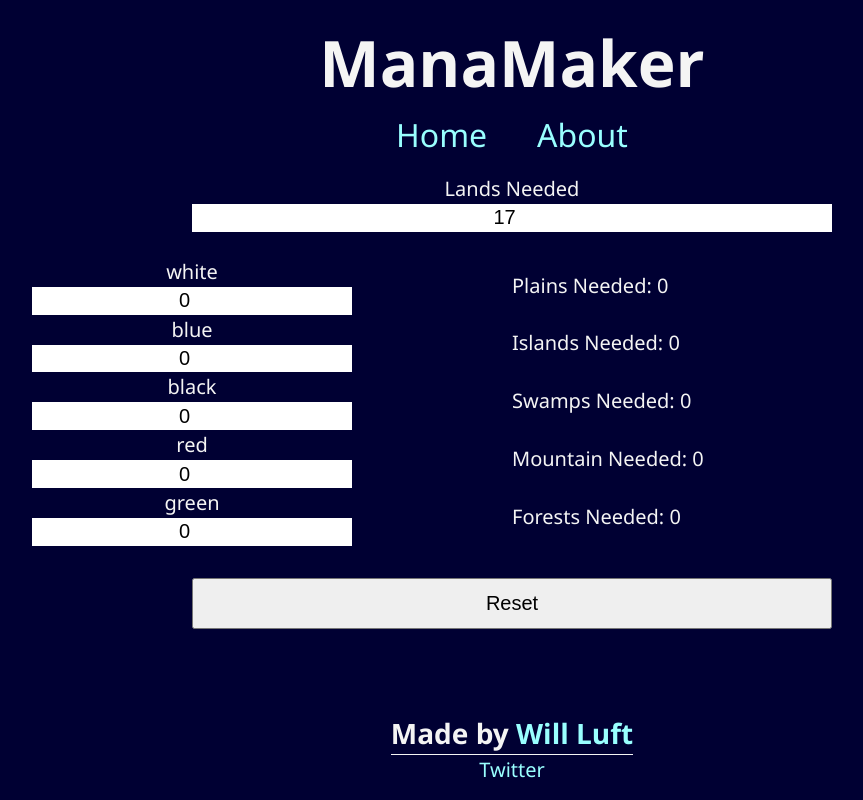
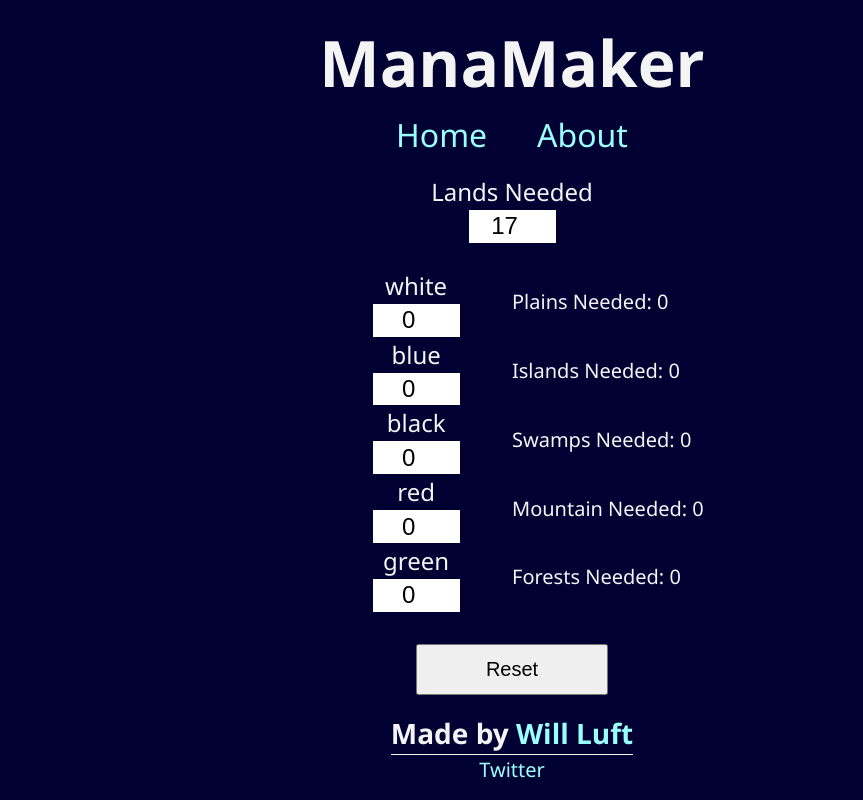
Before and after one commit to wdluft/manamaker-version-2, a React app: page / in a window 1280 px wide. Shown: the whole page, without its empty margins (128-991 px from the left). Built offline with nearby package versions, Linux system fonts and the light colour scheme.

Commit message:
Updated calculatedSourcesNeeded function to handle if the totalPips equals 0

```diff
--- a/package.json
+++ b/package.json
@@ -38,6 +38,7 @@
     "postcss-normalize": "8.0.1",
     "postcss-preset-env": "6.7.0",
     "postcss-safe-parser": "4.0.1",
+    "prop-types": "^15.7.2",
     "react": "^16.12.0",
     "react-app-polyfill": "^1.0.5",
     "react-dev-utils": "^10.0.0",
--- a/src/components/calculator/Calculator.js
+++ b/src/components/calculator/Calculator.js
@@ -22,7 +22,7 @@ const Calculator = () => (
 export default Calculator;
 
 const StyledCalculator = styled.section`
-  width: 100%;
+  max-width: 750px;
   display: grid;
   grid-template-columns: repeat(2, 1fr);
 
--- a/src/components/calculator/TotalLandsNeeded.js
+++ b/src/components/calculator/TotalLandsNeeded.js
@@ -1,25 +1,34 @@
-import React from 'react'
+import React from 'react';
 import styled from 'styled-components';
 import { Input } from '../styledComponents/StyledInput';
 import { Label } from '../styledComponents/StyledLabel';
 
-import { CalculatorContext } from '../../contexts/CalculatorContext'
+import { CalculatorContext } from '../../contexts/CalculatorContext';
 
-const TotalLandsNeeded = () => {
-  return <CalculatorContext.Consumer>
-    {(context) => {
+const TotalLandsNeeded = () => (
+  <CalculatorContext.Consumer>
+    {context => {
       const { totalLands, updateLands } = context;
       return (
         <StyledDiv>
           <Label htmlFor="landsNeeded">Lands Needed</Label>
-          <Input type="number" name="landsNeeded" id="landsNeeded" min="0" max='100' value={totalLands} step='1' onChange={updateLands}/>
+          <Input
+            type="number"
+            name="landsNeeded"
+            id="landsNeeded"
+            min="0"
+            max="100"
+            value={totalLands}
+            step="1"
+            onChange={updateLands}
+          />
         </StyledDiv>
-      )
+      );
     }}
   </CalculatorContext.Consumer>
-}
+);
 
-export default TotalLandsNeeded
+export default TotalLandsNeeded;
 
 const StyledDiv = styled.div`
   grid-column: 1/3;
--- a/src/components/styledComponents/StyledInput.js
+++ b/src/components/styledComponents/StyledInput.js
@@ -6,7 +6,6 @@ export const Input = styled.input`
   font-size: 1.25rem;
 
   text-align: center;
-  width: 50%;
   padding: 0.15rem 0;
 
   &:active {
@@ -16,4 +15,8 @@ export const Input = styled.input`
   &:focus {
     outline: none;
   }
+
+  @media (min-width: 500px) {
+    font-size: 1.5rem;
+  }
 `;
--- a/src/components/styledComponents/StyledLabel.js
+++ b/src/components/styledComponents/StyledLabel.js
@@ -2,4 +2,8 @@ import styled from 'styled-components';
 
 export const Label = styled.label`
   font-size: 1.25rem;
+
+  @media (min-width: 500px) {
+    font-size: 1.5rem;
+  }
 `;
--- a/src/contexts/CalculatorContext.js
+++ b/src/contexts/CalculatorContext.js
@@ -1,4 +1,5 @@
 import React, { createContext, Component } from 'react';
+import PropTypes from 'prop-types';
 
 export const CalculatorContext = createContext();
 
@@ -11,40 +12,40 @@ export default class CalculatorContextProvider extends Component {
         color: 'white',
         landType: 'Plains',
         pips: 0,
-        sourcesNeeded: 0
+        sourcesNeeded: 0,
       },
       {
         id: 2,
         color: 'blue',
         landType: 'Islands',
         pips: 0,
-        sourcesNeeded: 0
+        sourcesNeeded: 0,
       },
       {
         id: 3,
         color: 'black',
         landType: 'Swamps',
         pips: 0,
-        sourcesNeeded: 0
+        sourcesNeeded: 0,
       },
       {
         id: 4,
         color: 'red',
         landType: 'Mountain',
         pips: 0,
-        sourcesNeeded: 0
+        sourcesNeeded: 0,
       },
       {
         id: 5,
         color: 'green',
         landType: 'Forests',
         pips: 0,
-        sourcesNeeded: 0
+        sourcesNeeded: 0,
       },
-    ]
-  }
+    ],
+  };
 
-  handleReset = (e) => {
+  handleReset = e => {
     e.preventDefault();
 
     this.setState({
@@ -55,58 +56,69 @@ export default class CalculatorContextProvider extends Component {
           color: 'white',
           landType: 'Plains',
           pips: 0,
-          sourcesNeeded: 0
+          sourcesNeeded: 0,
         },
         {
           id: 2,
           color: 'blue',
           landType: 'Islands',
           pips: 0,
-          sourcesNeeded: 0
+          sourcesNeeded: 0,
         },
         {
           id: 3,
           color: 'black',
           landType: 'Swamps',
           pips: 0,
-          sourcesNeeded: 0
+          sourcesNeeded: 0,
         },
         {
           id: 4,
           color: 'red',
           landType: 'Mountains',
           pips: 0,
-          sourcesNeeded: 0
+          sourcesNeeded: 0,
         },
         {
           id: 5,
           color: 'green',
           landType: 'Forests',
           pips: 0,
-          sourcesNeeded: 0
-        }
-      ]
+          sourcesNeeded: 0,
+        },
+      ],
     });
-  }
+  };
 
   updateLands = e => {
-    let newColors = [...this.state.manaColors];
+    const { manaColors } = this.state;
+
+    const newColors = [...manaColors];
 
     const newTotalLands = e.target.value;
 
+    console.log(newTotalLands);
+
     // Calculate total pips
     const totalPips = this.getTotalPips(newColors);
+    console.log(`Total Pips: ${totalPips}`);
 
     // Calculate sourcesNeeded
     newColors.forEach(color => {
-      color.sourcesNeeded = this.calculateSourcesNeeded(color.pips, totalPips, newTotalLands)
+      color.sourcesNeeded = this.calculateSourcesNeeded(
+        color.pips,
+        totalPips,
+        newTotalLands
+      );
     });
+    console.log(newColors);
 
     this.setState({ totalLands: newTotalLands, manaColors: newColors });
   };
 
   updatePips = e => {
-    let newColors = this.state.manaColors.map(color => {
+    const { manaColors, totalLands } = this.state;
+    const newColors = manaColors.map(color => {
       if (color.color === e.target.name) {
         color.pips = Number(e.target.value);
       }
@@ -117,31 +129,46 @@ export default class CalculatorContextProvider extends Component {
 
     // Calculate sourcesNeeded
     newColors.forEach(color => {
-      color.sourcesNeeded = this.calculateSourcesNeeded(color.pips, totalPips, this.state.totalLands)
+      color.sourcesNeeded = this.calculateSourcesNeeded(
+        color.pips,
+        totalPips,
+        totalLands
+      );
     });
 
     this.setState({
-      manaColors: newColors
-    })
-  }
+      manaColors: newColors,
+    });
+  };
 
-  getTotalPips = (colors) => {
-    const colorPips = colors.map(color => color.pips)
+  getTotalPips = colors => {
+    const colorPips = colors.map(color => color.pips);
     return colorPips.reduce(
       (accumulator, currentValue) => accumulator + currentValue,
       0
-    )
-  }
+    );
+  };
 
-  calculateSourcesNeeded = (colorPips, totalPips, totalLands) => {
-    return Math.round((colorPips / totalPips) * totalLands)
-  }
+  calculateSourcesNeeded = (colorPips, totalPips, totalLands) =>
+    totalPips === 0 ? 0 : Math.round((colorPips / totalPips) * totalLands);
 
   render() {
+    const { children } = this.props;
     return (
-      <CalculatorContext.Provider value={{ ...this.state, handleReset: this.handleReset, updateLands: this.updateLands, updatePips: this.updatePips }}>
-        {this.props.children}
+      <CalculatorContext.Provider
+        value={{
+          ...this.state,
+          handleReset: this.handleReset,
+          updateLands: this.updateLands,
+          updatePips: this.updatePips,
+        }}
+      >
+        {children}
       </CalculatorContext.Provider>
-    )
+    );
   }
 }
+
+CalculatorContextProvider.propTypes = {
+  children: PropTypes.array.isRequired,
+};
```
